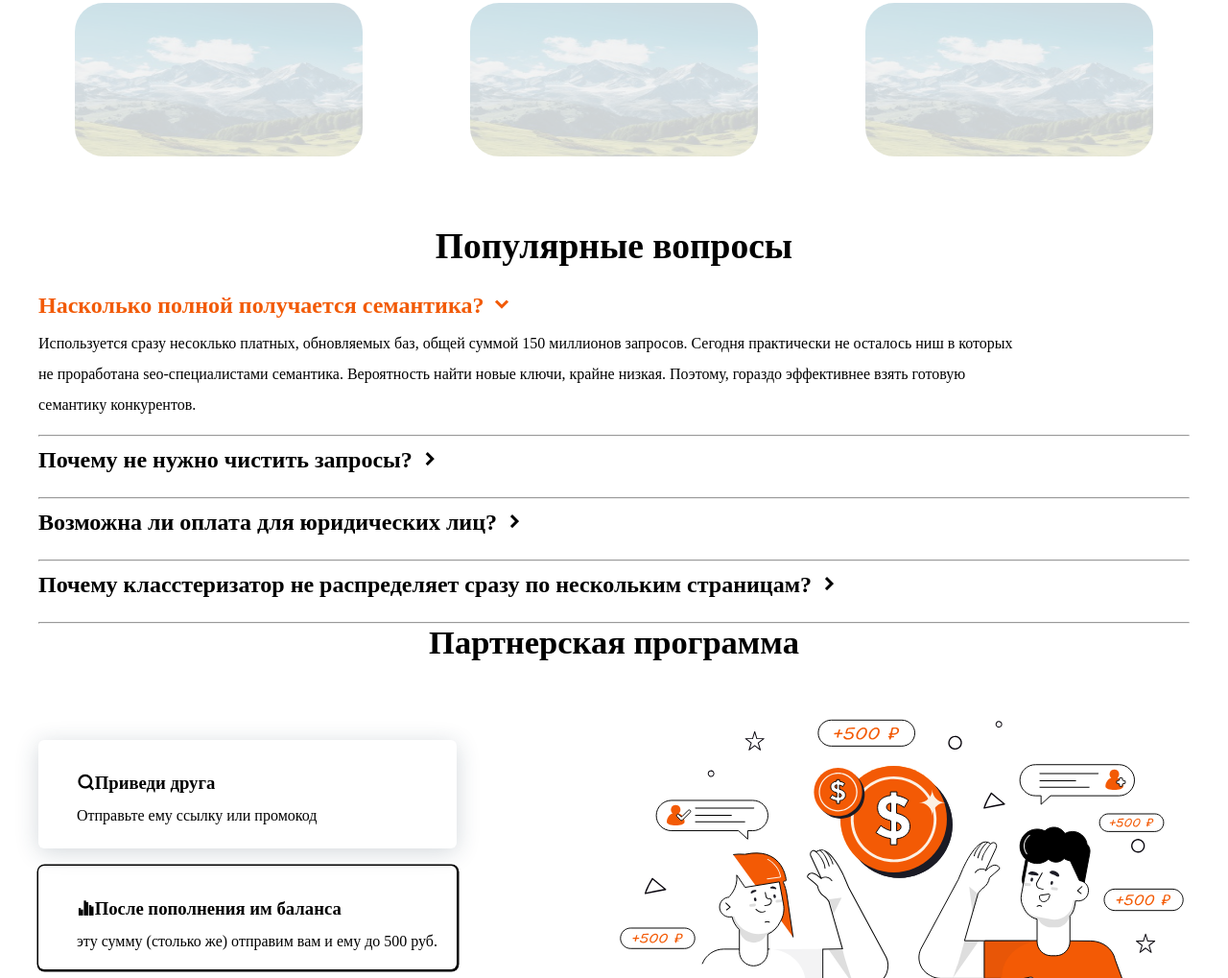
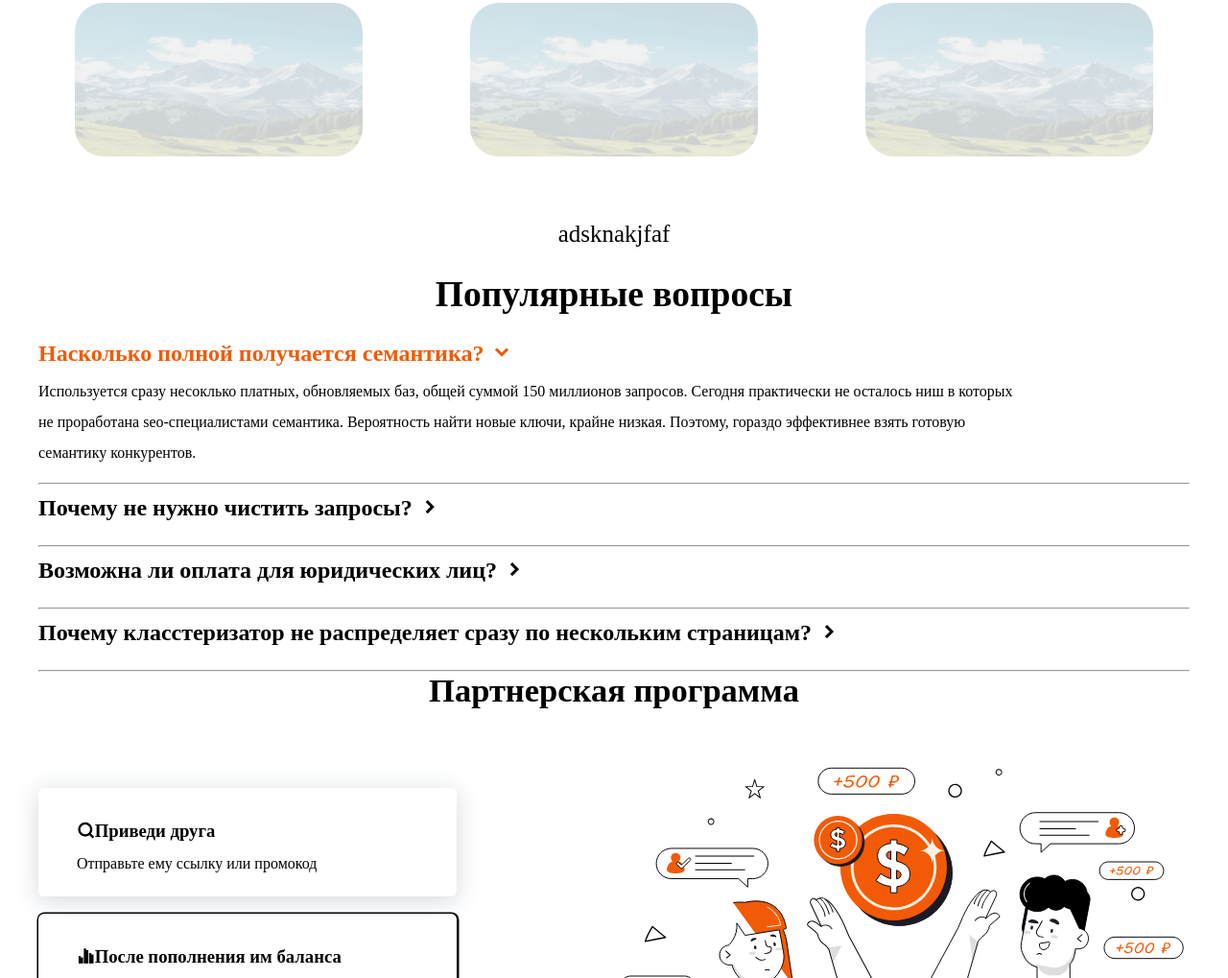
Before and after one commit to humoyun1773/meniki, a plain HTML site: page index.html in a window 1280 px wide. Shown: the part 1796-2815 px from the top of the page at 96% size. Drawn offline with nearby package versions, Linux system fonts and the light colour scheme.

Commit message:
men uzgarish kiritdim

```diff
--- a/index.html
+++ b/index.html
@@ -125,6 +125,7 @@
 		<section class="container">
 			<div class="sect1">
 				<div class="sect_h">
+					adsknakjfaf
 					<h1>Популярные вопросы</h1>
 				</div>
 				<div class="sect_d">
```
